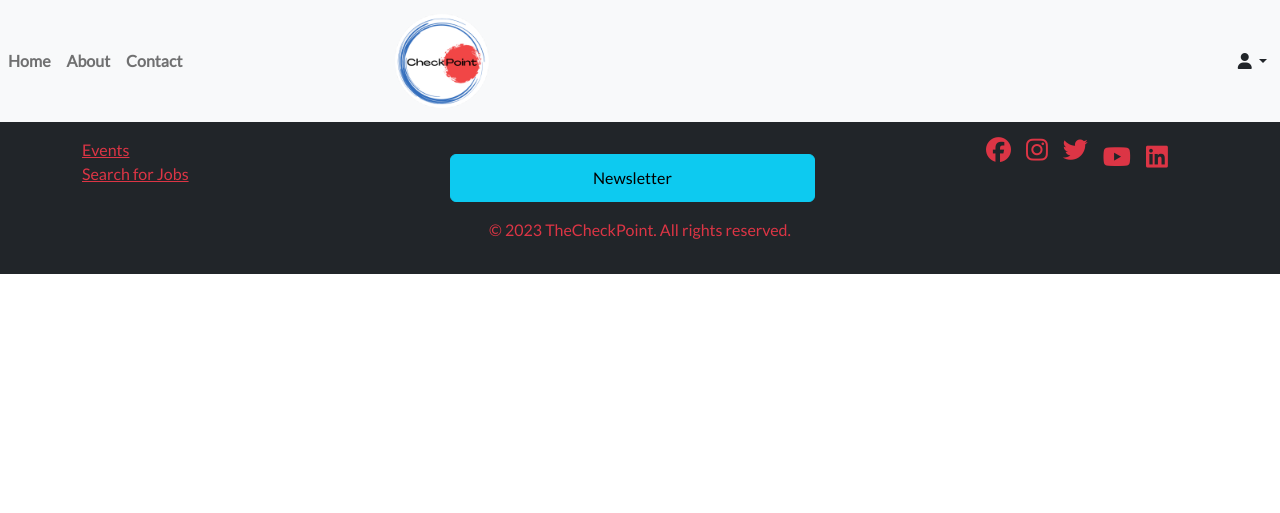
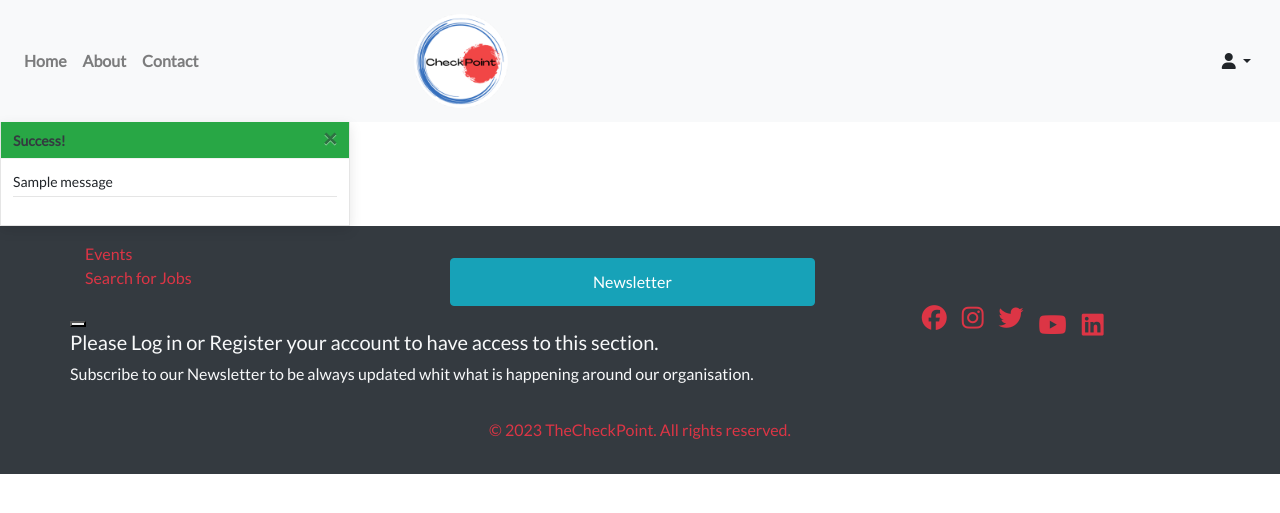
Before and after one commit to llewellynksj/CheckpointSite, a Django app: page /blog/ in a window 1280 px wide. Shown: the top 513 px of the page. Run offline with Django 3.2, Linux system fonts and the light colour scheme; tables that the repository leaves empty hold one stand-in row (values such as "Sample post"); one stand-in notice (Sample message) is shown; some libraries are stand-ins or nearby versions.

Commit message:
Added toasts functionality

```diff
--- a/ThePoint/settings.py
+++ b/ThePoint/settings.py
@@ -79,6 +79,8 @@
 ]
 
 ROOT_URLCONF = 'ThePoint.urls'
+
+MESSAGE_STORAGE = 'django.contrib.messages.storage.session.SessionStorage'
 
 TEMPLATES = [
     {
--- a/blogPoint/views.py
+++ b/blogPoint/views.py
@@ -1,6 +1,7 @@
 from django.shortcuts import render, get_object_or_404, reverse
 from django.views import generic, View
 from django.http import HttpResponseRedirect
+from django.contrib import messages
 from django.contrib.auth.mixins import UserPassesTestMixin, LoginRequiredMixin
 from django.urls import reverse_lazy
 from django.utils.text import slugify
@@ -61,6 +62,8 @@
             comment = comment_form.save(commit=False)
             comment.post = post
             comment.save()
+            messages.success(request, """
+            Your comment was sent successfully and is awaiting approval!""")
         else:
             comment_form = CommentForm()
 
@@ -84,8 +87,10 @@
         post = get_object_or_404(Post, slug=slug)
         if post.likes.filter(id=request.user.id).exists():
             post.likes.remove(request.user)
+            messages.success(request, 'You have unliked this post.')
         else:
             post.likes.add(request.user)
+            messages.success(request, 'You have liked this post. Thanks!')
 
         return HttpResponseRedirect(reverse('post_detail', args=[slug]))
 
@@ -100,6 +105,8 @@
         form.instance.author = self.request.user
         form.instance.slug = slugify(form.cleaned_data['title'])
         return super(AddPostView, self).form_valid(form)
+        success_message = ("""
+            Your post was sent successfully and is awaiting publication!""")
 
 
 class UpdatePostView(UserPassesTestMixin, generic.UpdateView):
@@ -114,6 +121,7 @@
 
         if current_ticket.author == logged_in_user:
             return True
+            success_message = 'Your post was successfully updated!'
         else:
             return False
 
@@ -130,5 +138,6 @@
 
         if current_ticket.author == logged_in_user:
             return True
+            success_message = 'Your post was successfully deleted!'
         else:
             return False
--- a/static/css/base.css
+++ b/static/css/base.css
@@ -125,3 +125,5 @@
 .btn-donate:hover {
     background-color: #D9042B;
     color: white;
+}
+}
--- a/templates/base.html
+++ b/templates/base.html
@@ -11,33 +11,29 @@
     <meta name="viewport" content="width=device-width, initial-scale=1, shrink-to-fit=no">
     {% endblock %}
 
-
     {% block extra_meta %}
     {% endblock %}
 
     {% block corecss %}
-    <link href="https://cdn.jsdelivr.net/npm/bootstrap@5.0.1/dist/css/bootstrap.min.css" rel="stylesheet"
-        integrity="sha384-+0n0xVW2eSR5OomGNYDnhzAbDsOXxcvSN1TPprVMTNDbiYZCxYbOOl7+AMvyTG2x" crossorigin="anonymous">
-    <link rel="stylesheet" href="{% static 'django_summernote/summernote-bs4.css' %}">
+    <link rel="stylesheet" href="https://stackpath.bootstrapcdn.com/bootstrap/4.4.1/css/bootstrap.min.css"
+        integrity="sha384-Vkoo8x4CGsO3+Hhxv8T/Q5PaXtkKtu6ug5TOeNV6gBiFeWPGFN9MuhOf23Q9Ifjh" crossorigin="anonymous">
     <link rel="stylesheet" href="https://fonts.googleapis.com/css?family=Lato&display=swap">
-    <link rel="stylesheet" href="css/bootstrap.min.css">
-    <link rel="stylesheet" href="{% static 'css/style.css' %}">
+    <link rel="stylesheet" href="{% static 'css/base.css' %}">
     {% endblock %}
 
     {% block extra_css %}
     {% endblock %}
 
     {% block corejs %}
-    <script src="https://ajax.googleapis.com/ajax/libs/jquery/3.3.1/jquery.min.js"></script>
-
-    <script src="https://stackpath.bootstrapcdn.com/bootstrap/4.3.1/js/bootstrap.min.js"></script>
-    <script src="http://code.jquery.com/mobile/1.4.5/jquery.mobile-1.4.5.min.js"></script>
-    <script src="https://cdn.jsdelivr.net/npm/bootstrap@5.0.1/dist/js/bootstrap.bundle.min.js"
-        integrity="sha384-gtEjrD/SeCtmISkJkNUaaKMoLD0//ElJ19smozuHV6z3Iehds+3Ulb9Bn9Plx0x4" crossorigin="anonymous">
+    <script src="https://kit.fontawesome.com/be71380b34.js" crossorigin="anonymous"></script>
+    <script src="https://code.jquery.com/jquery-3.4.1.min.js"
+        integrity="sha256-CSXorXvZcTkaix6Yvo6HppcZGetbYMGWSFlBw8HfCJo=" crossorigin="anonymous"></script>
+    <script src="https://cdn.jsdelivr.net/npm/popper.js@1.16.0/dist/umd/popper.min.js"
+        integrity="sha384-Q6E9RHvbIyZFJoft+2mJbHaEWldlvI9IOYy5n3zV9zzTtmI3UksdQRVvoxMfooAo" crossorigin="anonymous">
     </script>
-    <script src="https://kit.fontawesome.com/be71380b34.js" crossorigin="anonymous"></script>
-    <script src="{% static 'django_summernote/summernote-bs4.min.js' %}"></script>
-    <link href="{% static 'css/base.css' %}" rel="stylesheet" type="text/css" />
+    <script src="https://stackpath.bootstrapcdn.com/bootstrap/4.4.1/js/bootstrap.min.js"
+        integrity="sha384-wfSDF2E50Y2D1uUdj0O3uMBJnjuUD4Ih7YwaYd1iqfktj0Uod8GCExl3Og8ifwB6" crossorigin="anonymous">
+    </script>
     {% endblock %}
 
     {% block extra_js %}
@@ -52,9 +48,6 @@
 </head>
 
 <body>
-    {% if messages %}
-    <div class="message-container"></div>
-    {% endif %}
 
     {% block page_header %}
     {% endblock %}
@@ -62,14 +55,35 @@
     <!-- Navbar -->
     {% include 'includes/nav.html' %}
 
+    {% if messages %}
+    <div class="message-container">
+        {% for message in messages %}
+        {% with message.level as level %}
+        {% if level == 40 %}
+        {% include 'includes/toasts/toast_error.html' %}
+        {% elif level == 30 %}
+        {% include 'includes/toasts/toast_warning.html' %}
+        {% elif level == 25 %}
+        {% include 'includes/toasts/toast_success.html' %}
+        {% else %}
+        {% include 'includes/toasts/toast_info.html' %}
+        {% endif %}
+        {% endwith %}
+        {% endfor %}
+    </div>
+    {% endif %}
+
     {% block content %}
 
     {% endblock %}
+
     <!-- footer -->
     {% include 'includes/footer.html' %}
 
     {% block postloadjs %}
-
+    <script type="text/javascript">
+        $('.toast').toast('show');
+    </script>
     {% endblock %}
 
 </body>
--- a/templates/includes/footer.html
+++ b/templates/includes/footer.html
@@ -76,6 +76,5 @@
         </div>
       </div>
     </div>
-    <script src="https://ajax.googleapis.com/ajax/libs/jquery/3.3.1/jquery.min.js"></script>
     <script src="{% static 'js/script.js' %}"></script>
   </footer>
--- /dev/null
+++ b/templates/includes/toasts/toast_success.html
@@ -0,0 +1,18 @@
+<div class="toast custom-toast rounded-0 border-top-0" data-autohide="false">
+    <div class="arrow-up arrow-success"></div>
+    <div class="w-100 toast-capper bg-success"></div>
+    <div class="toast-header bg-success text-dark">
+        <strong class="mr-auto">Success!</strong>
+        <button type="button" class="ml-2 mb-1 close text-dark" data-dismiss="toast" aria-label="Close">
+            <span aria-hidden="true">&times;</span>
+        </button>
+    </div>
+    <div class="toast-body bg-white">
+        <div class="row">
+            <div class="col">
+                {{ message }}
+                <hr class="mt-1 mb-3">
+            </div>
+        </div>
+    </div>
+</div>
```
Also changed, not shown: templates/includes/toasts/toast_error.html (added, +13 -0 lines), templates/includes/toasts/toast_info.html (added, +13 -0 lines), templates/includes/toasts/toast_warning.html (added, +13 -0 lines).
